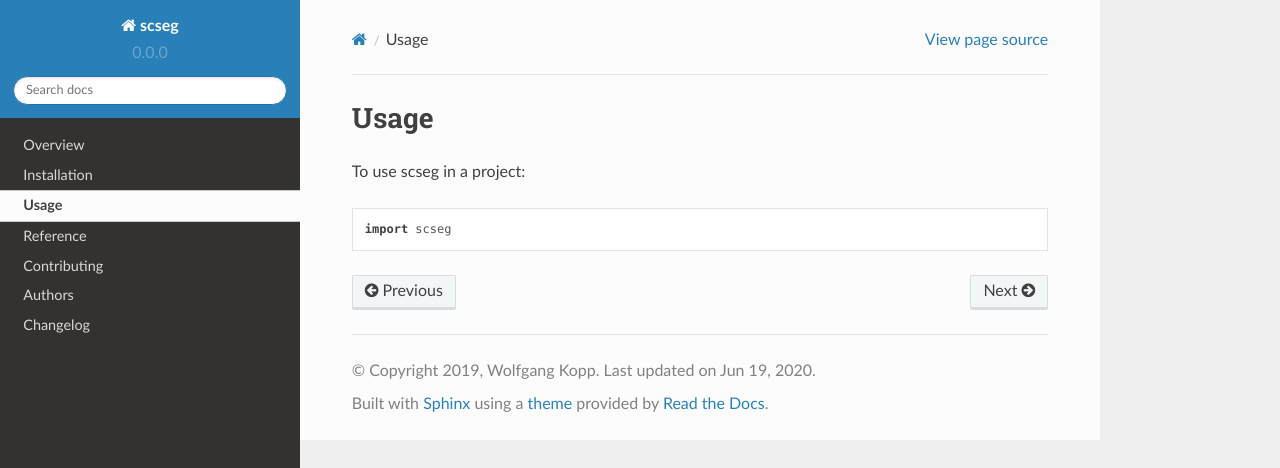
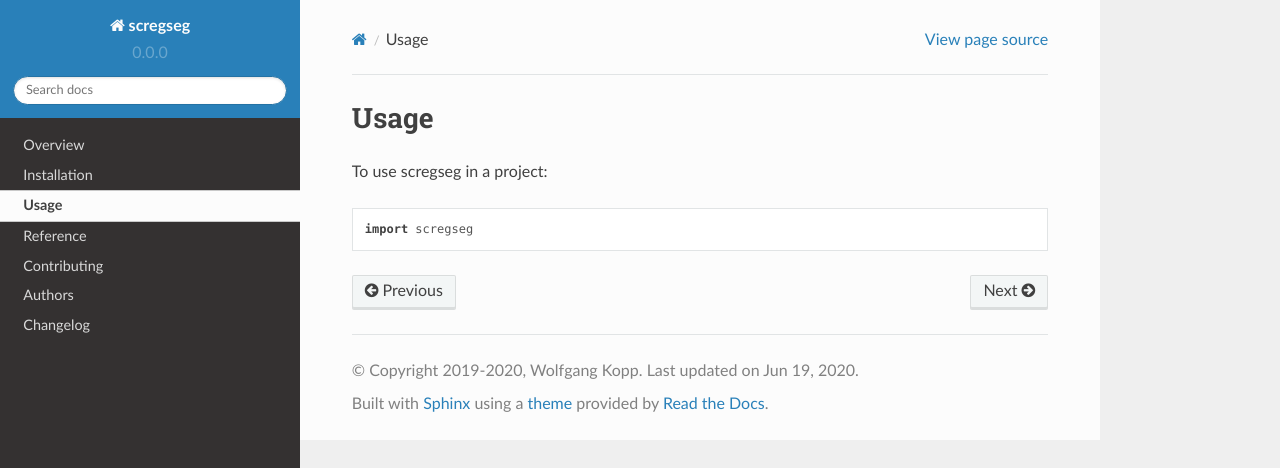
Before and after one commit to BIMSBbioinfo/scregseg, a Sphinx documentation site: the page built from docs/usage.rst, in a window 1280 px wide. Shown: the top 468 px of the page. Built offline with Sphinx 7.4.7 and the Read the Docs theme 2.0.0, drawn with Linux system fonts in a browser that asks for light colours.

Commit message:
renamed scseg to scregseg

```diff
--- a/docs/conf.py
+++ b/docs/conf.py
@@ -22,8 +22,8 @@ if os.getenv('SPELLCHECK'):
 
 source_suffix = '.rst'
 master_doc = 'index'
-project = 'scseg'
-year = '2019'
+project = 'scregseg'
+year = '2019-2020'
 author = 'Wolfgang Kopp'
 copyright = '{0}, {1}'.format(year, author)
 version = release = '0.0.0'
--- a/docs/installation.rst
+++ b/docs/installation.rst
@@ -4,4 +4,4 @@ Installation
 
 At the command line::
 
-    pip install scseg
+    pip install scregseg
--- a/docs/reference/index.rst
+++ b/docs/reference/index.rst
@@ -4,4 +4,4 @@ Reference
 .. toctree::
     :glob:
 
-    scseg*
+    scregseg*
--- a/docs/reference/scregseg.rst
+++ b/docs/reference/scregseg.rst
@@ -1,9 +1,9 @@
-scseg
-=====
+Scregseg
+========
 
 .. testsetup::
 
-    from scseg import *
+    from scregseg import *
 
-.. automodule:: scseg
+.. automodule:: scregseg
     :members:
--- a/docs/requirements.txt
+++ b/docs/requirements.txt
@@ -1,3 +1,4 @@
+numpy
 sphinx>=1.3
 sphinx-rtd-theme
 -e .
--- a/docs/usage.rst
+++ b/docs/usage.rst
@@ -2,6 +2,6 @@
 Usage
 =====
 
-To use scseg in a project::
+To use scregseg in a project::
 
-	import scseg
+	import scregseg
```
